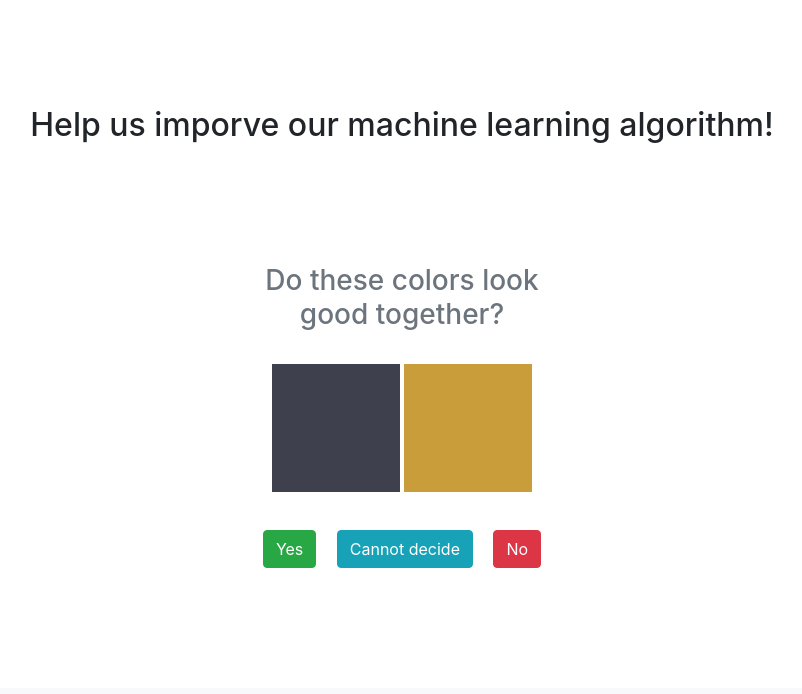
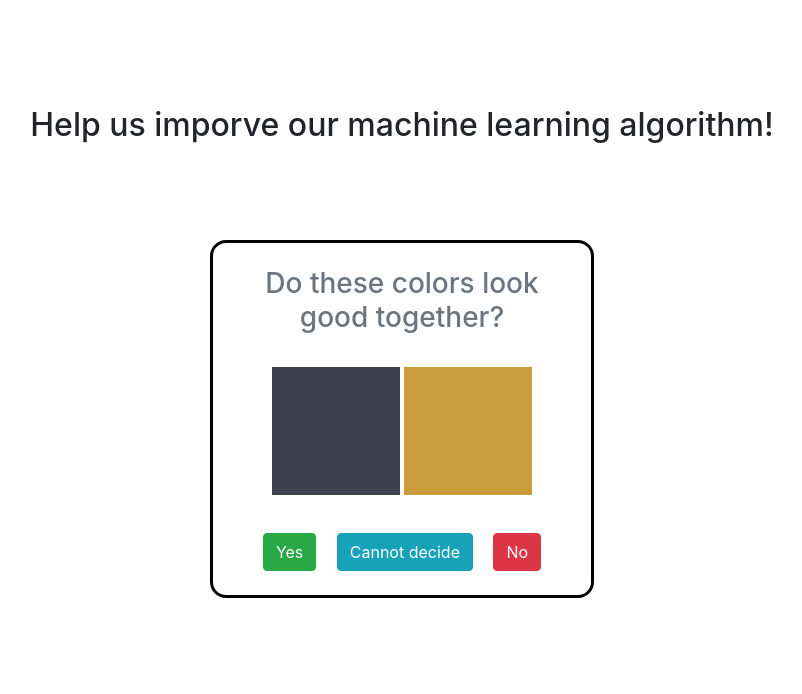
Before and after one commit to WinchesterThurstonSchool/digital-interior-decorator, a PHP site: page / in a window 1280 px wide. Shown: the part 798-1492 px from the top of the page, without its empty margins (238-1040 px from the left). Before the commit the page ends 1366 px from the top, so only its background shows below. Run offline with PHP 8.4, Linux system fonts and the light colour scheme.

Commit message:
Modify the page-specific stylesheet.

```diff
--- a/assets/stylesheets/homepage.css
+++ b/assets/stylesheets/homepage.css
@@ -1,3 +1,8 @@
 #greeting-container, #upload-btn-container {
   margin: 8rem 0;
 }
+
+.color-match-wrapper {
+  border: 0.2rem solid #000000;
+  border-radius: 1rem;
+}
```
